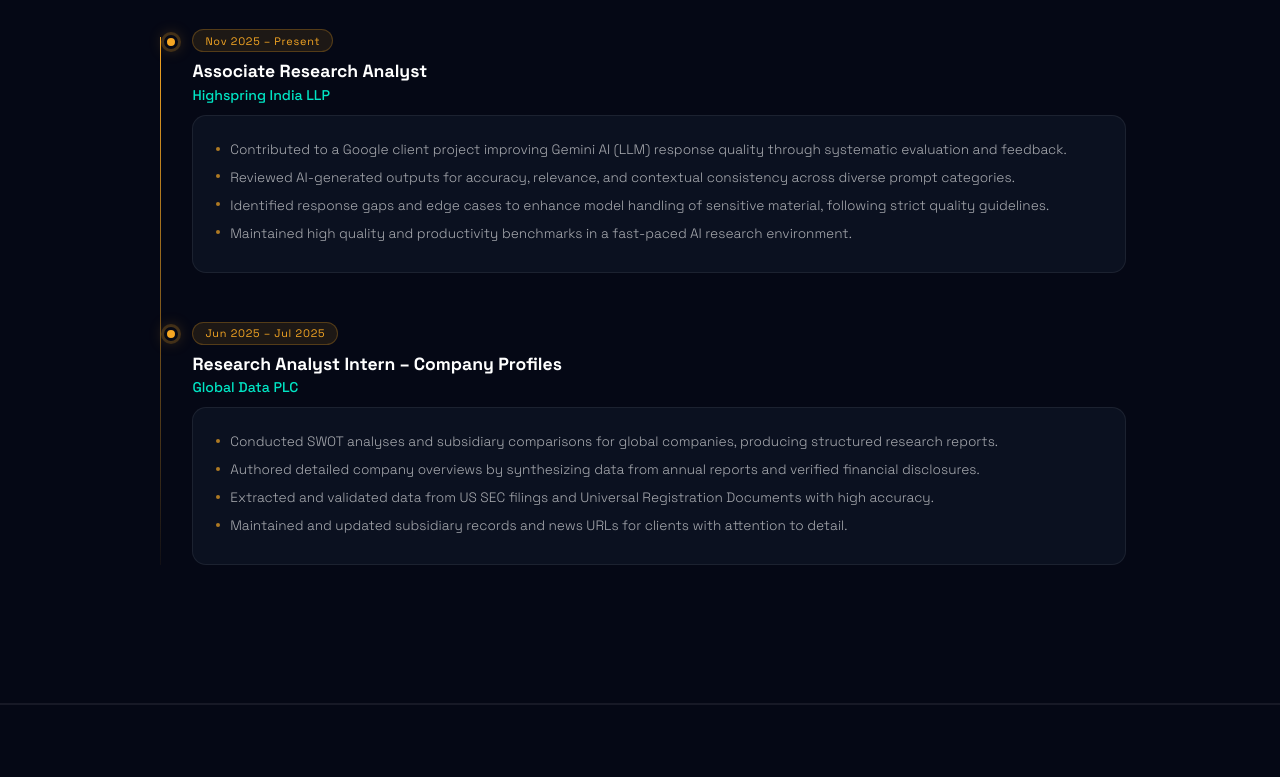
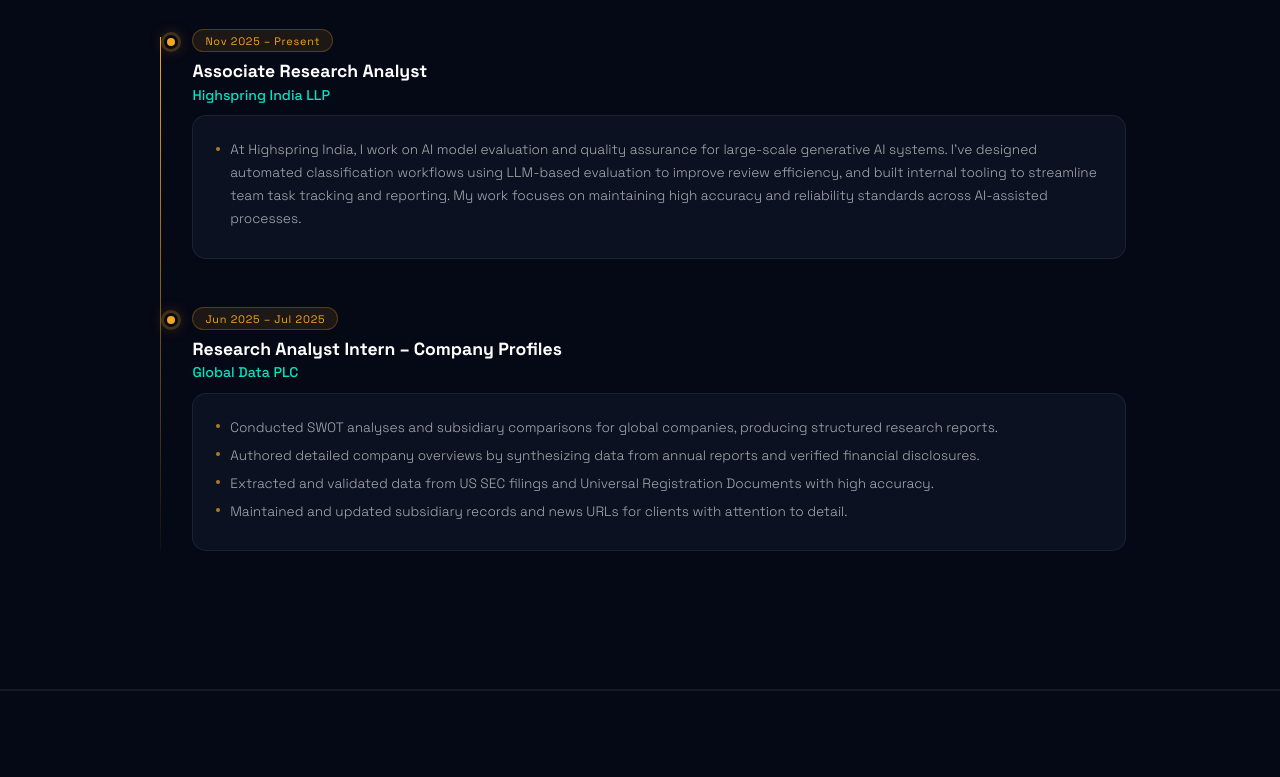
Before and after one commit to parvkumarsingh/parvkumarsingh.github.io, a plain HTML site: page index.html in a window 1280 px wide. Shown: the part 2500-3277 px from the top of the page. Drawn offline with Linux system fonts and the light colour scheme.

Commit message:
Revise job description for Associate Research Analyst
Updated experience description for Associate Research Analyst role to provide a more comprehensive overview of responsibilities and achievements.

```diff
--- a/index.html
+++ b/index.html
@@ -387,10 +387,9 @@
         <div class="exp-title">Associate Research Analyst</div>
         <div class="exp-org">Highspring India LLP</div>
         <div class="exp-card">
-          <div class="exp-li">Contributed to a Google client project improving Gemini AI (LLM) response quality through systematic evaluation and feedback.</div>
-          <div class="exp-li">Reviewed AI-generated outputs for accuracy, relevance, and contextual consistency across diverse prompt categories.</div>
-          <div class="exp-li">Identified response gaps and edge cases to enhance model handling of sensitive material, following strict quality guidelines.</div>
-          <div class="exp-li">Maintained high quality and productivity benchmarks in a fast-paced AI research environment.</div>
+          <p class="exp-li">
+               At Highspring India, I work on AI model evaluation and quality assurance for large-scale generative AI systems. I've designed automated classification workflows using LLM-based evaluation to improve review efficiency, and built internal tooling to streamline team task tracking and reporting. My work focuses on maintaining high accuracy and reliability standards across AI-assisted processes.
+          </p>
         </div>
       </div>
       <div class="exp-item">
```
